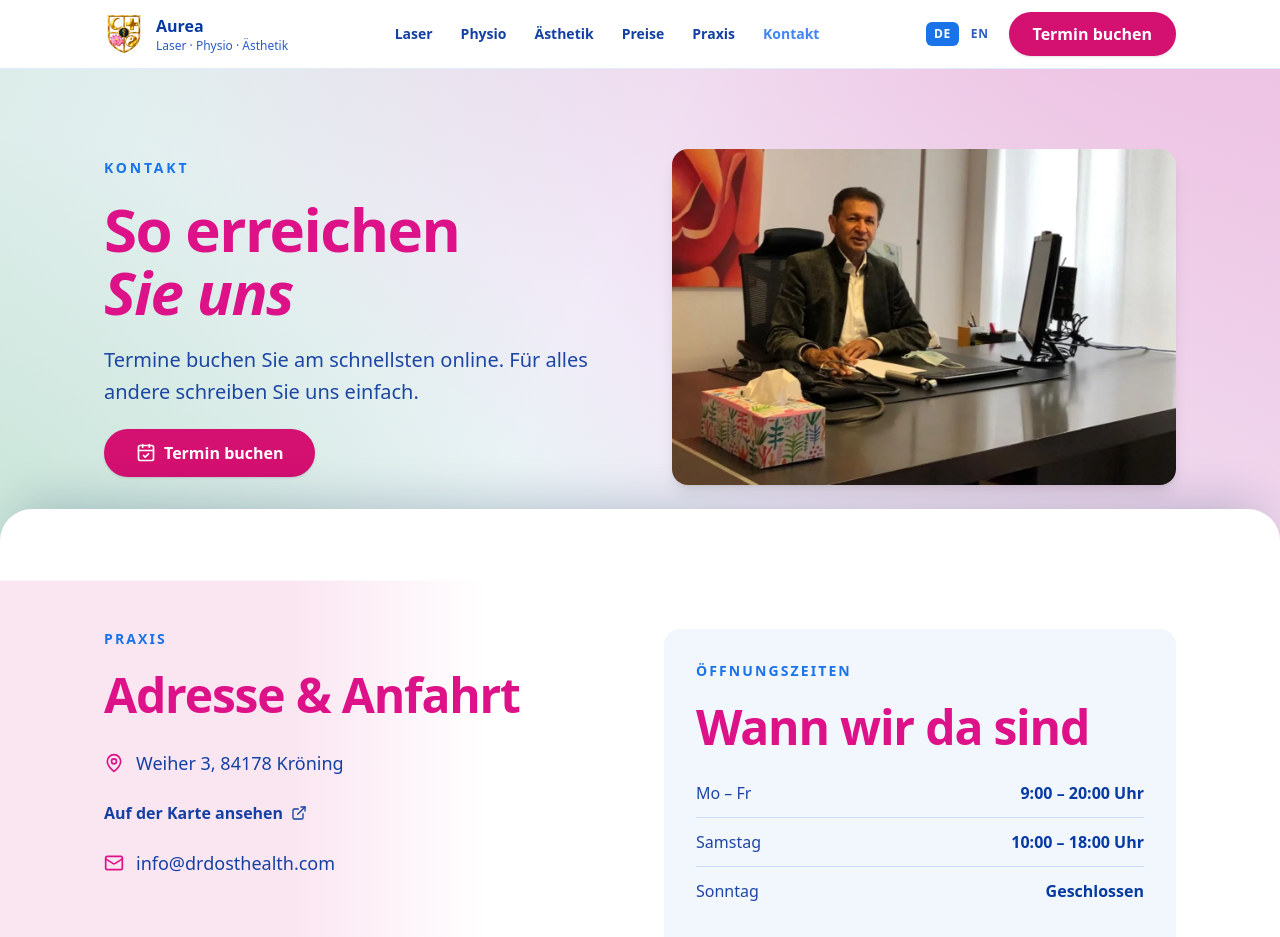
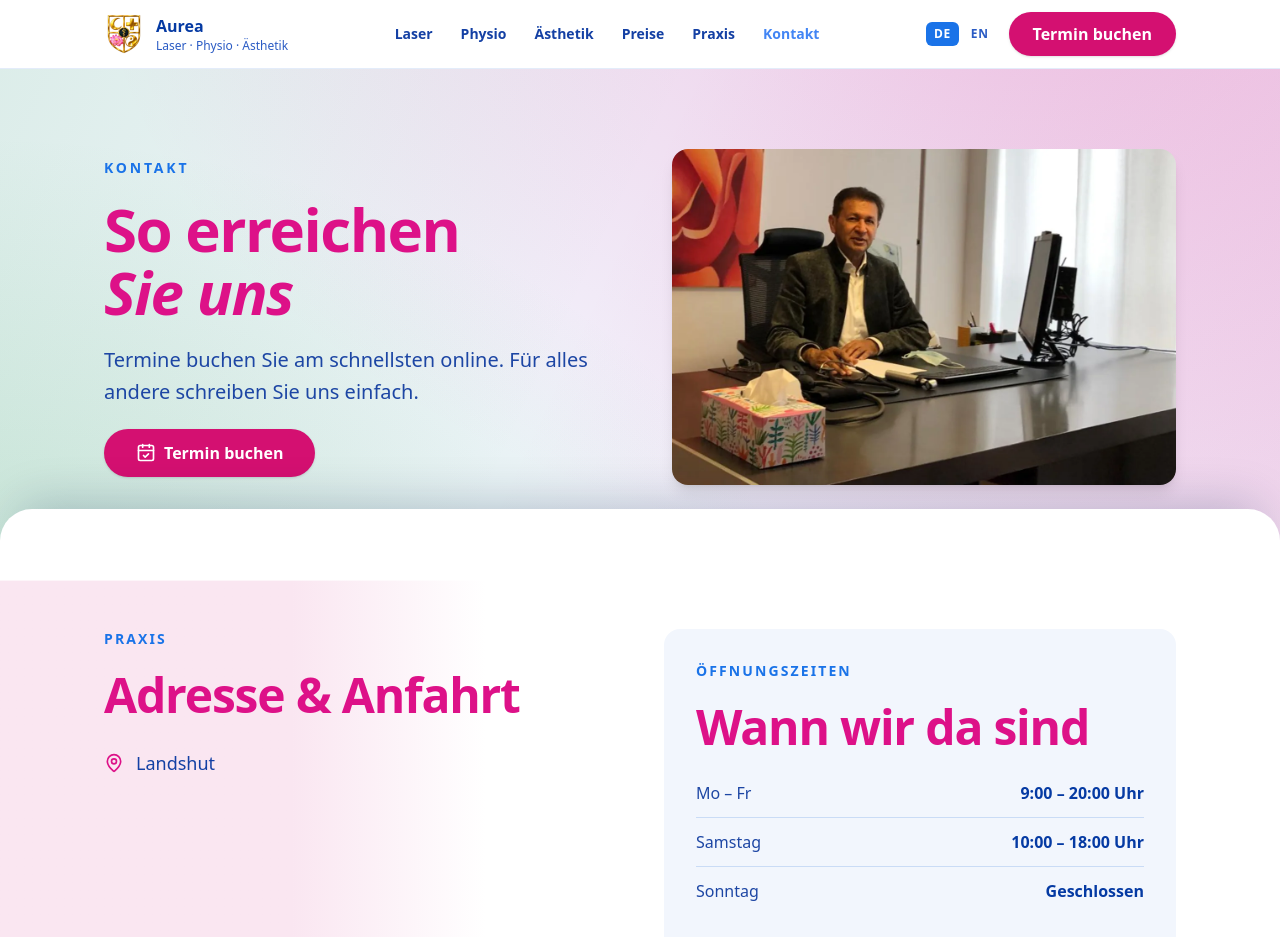
Before and after one commit to az108/dost, a React (Vite) app in the folder laser-aesthetik/: page /kontakt in a window 1280 px wide. Shown: the top 937 px of the page. Built offline with nearby package versions, Linux system fonts and the light colour scheme.

Commit message:
feat(laser-aesthetik): read the contact page from the open location
Co-Authored-By: Claude Opus 5 (1M context) <noreply@anthropic.com>
Claude-Session: https://claude.ai/code/session_01Gqb8FGmjzzRGxQ2pDza2qh

```diff
--- a/laser-aesthetik/src/pages/Kontakt.tsx
+++ b/laser-aesthetik/src/pages/Kontakt.tsx
@@ -1,5 +1,5 @@
 import { ExternalLink, Mail, MapPin, Phone } from "lucide-react"
-import { formatAddress, hasPhone, practice } from "@/content/practice"
+import { center, formatAddress, hasAddress, hasEmail, hasPhone, openLocation } from "@/content/center"
 import { useT } from "@/content/ui"
 import { useLocale } from "@/lib/locale"
 import { pagePath } from "@/lib/routes"
@@ -12,17 +12,26 @@ import { Hero } from "@/sections/Hero"
 import { useSeo } from "@/lib/useSeo"
 import heroImage from "@/assets/praxis/dr-dost-sprechzimmer.webp"
 
-const mapsUrl = `https://www.openstreetmap.org/search?query=${encodeURIComponent(
-  `${practice.street}, ${practice.postalCode} ${practice.city}`,
-)}`
-
 export default function Kontakt() {
   const t = useT()
   const locale = useLocale()
+  const location = openLocation()
+
+  // The Landshut location's street/postalCode are still TODO sentinels, so
+  // formatAddress() must never run unguarded here — see the hasAddress()
+  // checks below for what an unguarded call would do to each surface.
+  const mapsUrl = hasAddress(location)
+    ? `https://www.openstreetmap.org/search?query=${encodeURIComponent(formatAddress(location))}`
+    : null
 
   useSeo({
     title: t("contact"),
-    description: `${t("practice")} ${practice.shortBrand}, ${formatAddress()}. ${t("contactMetaDescriptionSuffix")}`,
+    // center.brand, not t("practice") — a later task retitles the "practice"
+    // UI key to "Über uns", which would otherwise leak "Über uns Aurea
+    // Center, …" into the page's meta description.
+    description: `${center.brand}, ${
+      hasAddress(location) ? formatAddress(location) : location.city
+    }. ${t("contactMetaDescriptionSuffix")}`,
     canonicalPath: pagePath("contact", locale),
   })
 
@@ -43,8 +52,12 @@ export default function Kontakt() {
             <SectionHeader eyebrow={t("practice")} title={t("addressTitle")} accent={t("addressAccent")} />
             <p className="flex items-start gap-3 text-lg text-brand-800">
               <MapPin className="mt-1 size-5 shrink-0 text-accent" aria-hidden="true" />
-              {formatAddress()}
+              {hasAddress(location) ? formatAddress(location) : location.city}
             </p>
+            {/* No street address yet means no useful map target — a link
+                pointing at an OpenStreetMap search for the placeholder
+                string would be worse than no link at all. */}
+            {mapsUrl ? (
               <a
                 href={mapsUrl}
                 target="_blank"
@@ -54,20 +67,23 @@ export default function Kontakt() {
                 {t("viewOnMap")}
                 <ExternalLink className="size-4" aria-hidden="true" />
               </a>
+            ) : null}
+            {hasEmail() ? (
               <a
-              href={`mailto:${practice.email}`}
+                href={`mailto:${center.email}`}
                 className="flex items-center gap-3 text-lg text-brand-800 hover:text-brand"
               >
                 <Mail className="size-5 shrink-0 text-accent" aria-hidden="true" />
-              {practice.email}
+                {center.email}
               </a>
-            {hasPhone() ? (
+            ) : null}
+            {hasPhone(location) ? (
               <a
-                href={`tel:${practice.phone.replace(/\s/g, "")}`}
+                href={`tel:${location.phone!.replace(/\s/g, "")}`}
                 className="flex items-center gap-3 text-lg text-brand-800 hover:text-brand"
               >
                 <Phone className="size-5 shrink-0 text-accent" aria-hidden="true" />
-                {practice.phone}
+                {location.phone}
               </a>
             ) : null}
           </div>
@@ -75,7 +91,7 @@ export default function Kontakt() {
           <div className="flex flex-col gap-6 rounded-card bg-brand-50 p-8">
             <SectionHeader eyebrow={t("openingHours")} title={t("whenWereThereTitle")} accent={t("whenWereThereAccent")} />
             <dl className="flex flex-col gap-3">
-              {practice.hours.map((h) => (
+              {(location.hours ?? []).map((h) => (
                 <div
                   key={h.days}
                   className="flex justify-between gap-4 border-b border-brand-200 pb-3 last:border-0"
```
Also changed, not shown: 1 other file (tests, documents, lock files or other folders). Lines whose indentation alone changed are shown as unchanged.
